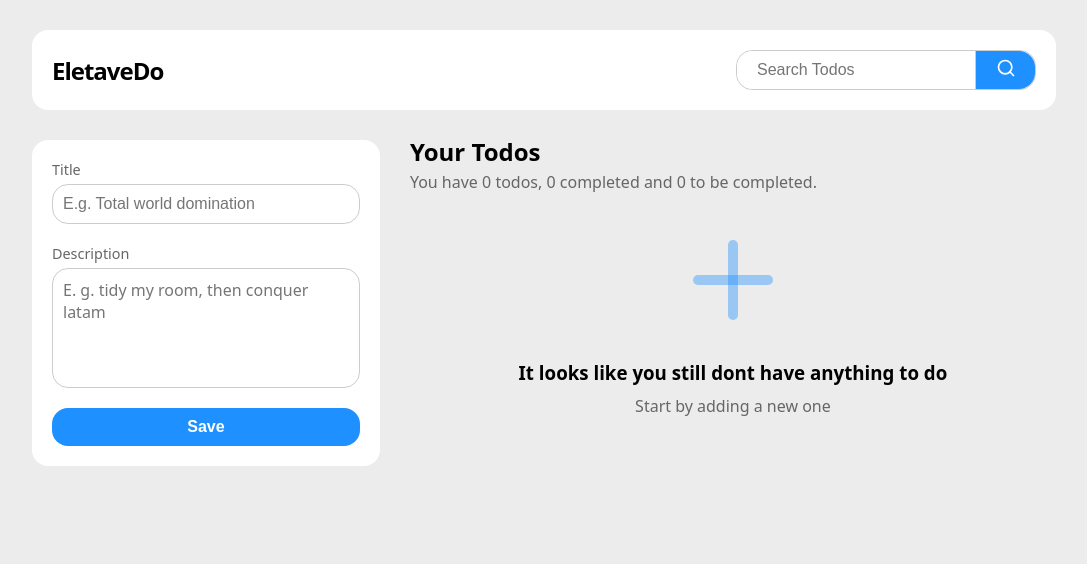
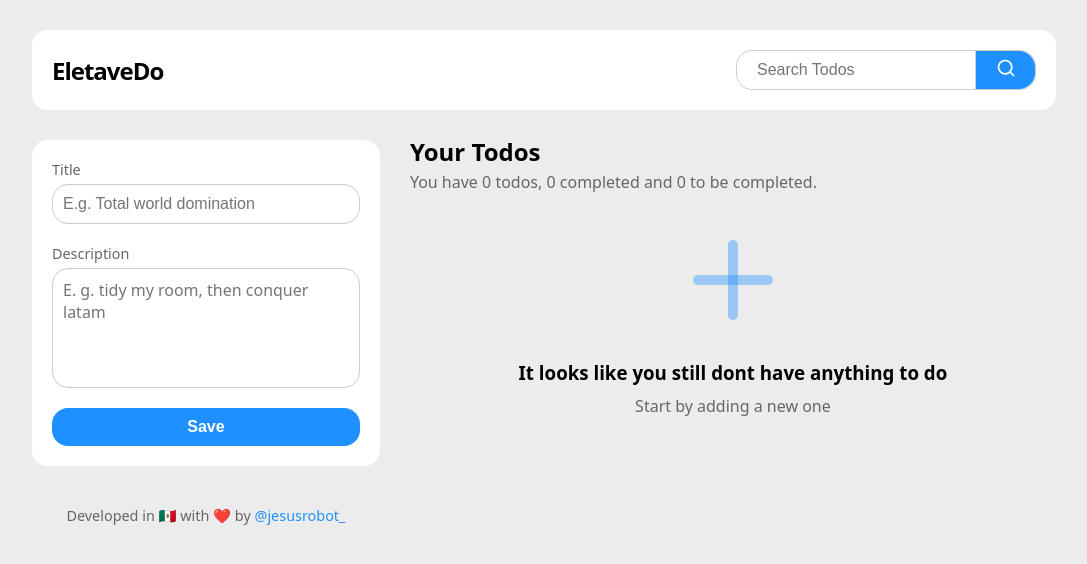
Before and after one commit to jesusrobot0/Elevate-Do, a React (Vite) app: page / in a window 1280 px wide. Shown: the top 564 px of the page, without its empty margins (96-1183 px from the left). Built offline with nearby package versions, Linux system fonts and the light colour scheme.

Commit message:
Agregado el componente contact

```diff
--- a/src/ElevateDo.jsx
+++ b/src/ElevateDo.jsx
@@ -1,6 +1,7 @@
 import { useState } from 'react'
 import { Navbar } from './components/nav-bar/Navbar'
 import { Form } from './components/form/Form'
+import Contact from './components/contact/Contact'
 import { TodoList } from './components/todo-list/TodoList'
 import styles from './styles/eletavete-do.module.css'
 
@@ -66,6 +67,7 @@ export function ElevateDo() {
       <div className={`wrapper ${styles.app__body}`}>
         <aside className={styles.app__sidebar}>
           <Form todoUpdated={todoUpdated} onNewTodo={handleAddTodo} />
+          <Contact />
         </aside>
         <main className={styles.app__main}>
           <TodoList
--- /dev/null
+++ b/src/components/contact/Contact.jsx
@@ -0,0 +1,10 @@
+import styles from './Contact.module.css'
+
+export default function Contact() {
+  return (
+    <p className={styles.contact__details}>
+      Developed in 🇲🇽 with ❤️ by{' '}
+      <a href="https://twitter.com/jesusrobot_">@jesusrobot_</a>
+    </p>
+  )
+}
--- /dev/null
+++ b/src/components/contact/Contact.module.css
@@ -0,0 +1,12 @@
+.contact__details {
+  margin-top: 30px;
+  font-size: 0.9rem;
+  text-align: center;
+  color: #666;
+}
+
+.contact__details a {
+  text-align: center;
+  color: dodgerblue;
+  text-decoration: none;
+}
--- a/src/styles/eletavete-do.module.css
+++ b/src/styles/eletavete-do.module.css
@@ -13,7 +13,7 @@
   width: 35%;
   display: flex;
   flex-direction: column;
-  gap: var(--medium-space);
+  gap: var(--small-space);
 }
 
 .app__main {
```
